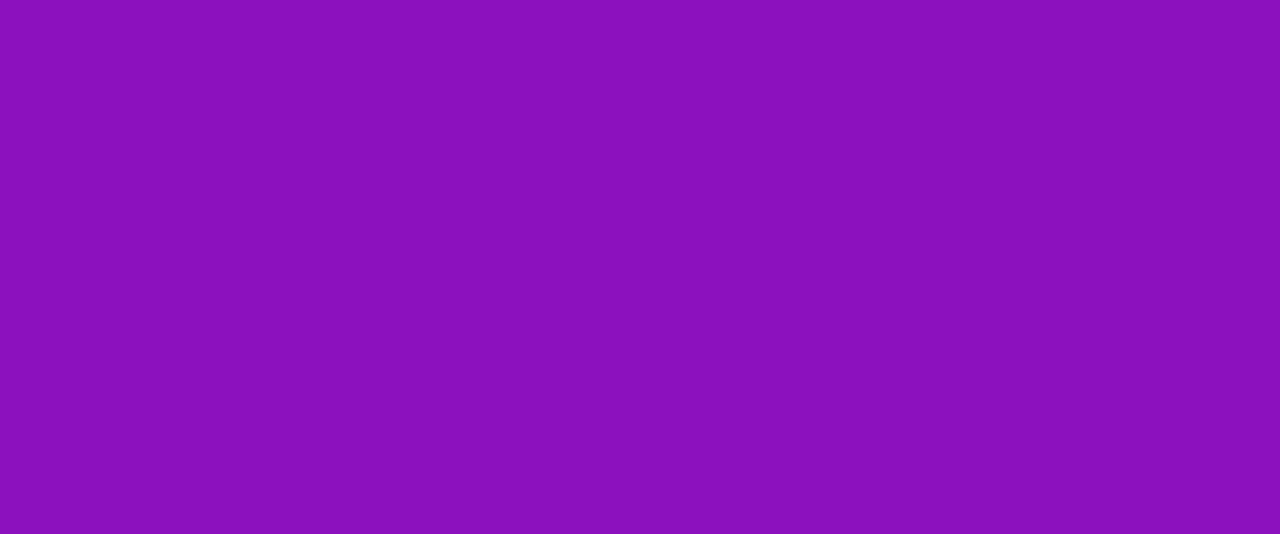
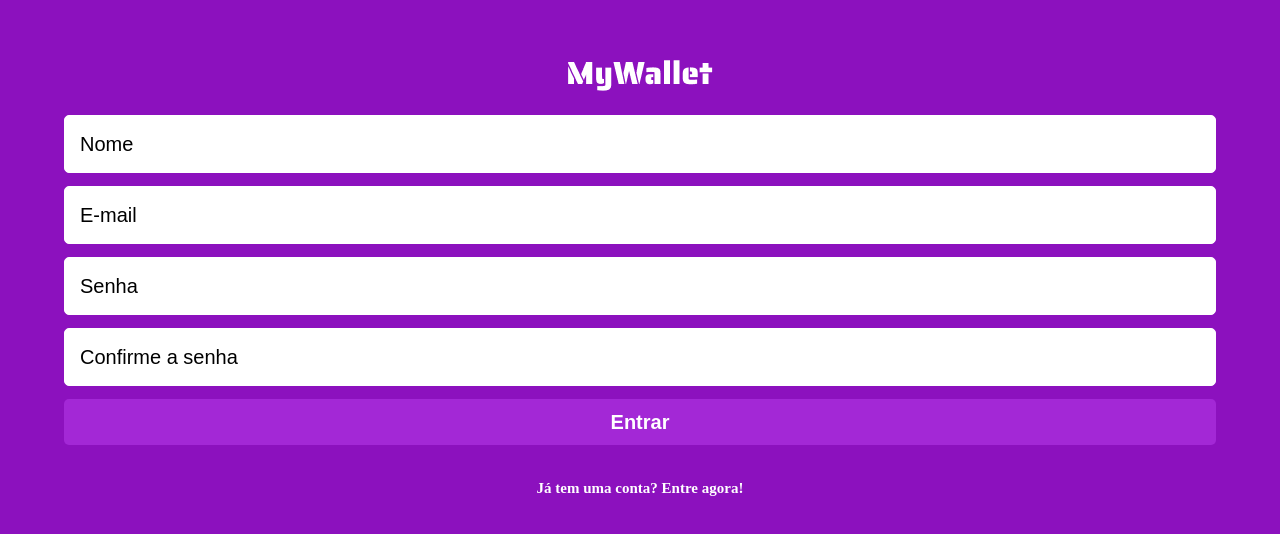
Before and after one commit to JTAlmeida/projeto13-mywallet-front, a React (Create React App) app: page /sign-up in a window 1280 px wide. Shown: the part 122-656 px from the top of the page. Built offline with nearby package versions, Linux system fonts and the light colour scheme.

Commit message:
added sign-up page, also added history page (landing page) as private (private page layout done aswell)

```diff
--- a/src/Components/App.js
+++ b/src/Components/App.js
@@ -4,6 +4,7 @@ import GlobalStyle from "../css/GlobalStyle";
 import PrivatePage from "./PrivatePage";
 import SignIn from "./SignIn/SignIn";
 import SignUp from "./SignUp/SignUp";
+import History from "./History/History";
 import UserContext from "../contexts/UserContext";
 
 export default function App() {
@@ -17,6 +18,14 @@ export default function App() {
           <Routes>
             <Route path="/" element={<SignIn />}></Route>
             <Route path="/sign-up" element={<SignUp />}></Route>
+            <Route
+              path="/history"
+              element={
+                <PrivatePage>
+                  <History />
+                </PrivatePage>
+              }
+            ></Route>
           </Routes>
         </BrowserRouter>
       </UserContext.Provider>
--- /dev/null
+++ b/src/Components/History/History.js
@@ -0,0 +1,3 @@
+export default function History() {
+  return <></>;
+}
--- /dev/null
+++ b/src/Components/History/History.style.js
@@ -0,0 +1 @@
+import styled from "styled-components";
--- a/src/Components/PrivatePage.js
+++ b/src/Components/PrivatePage.js
@@ -0,0 +1,78 @@
+import { useNavigate } from "react-router-dom";
+import logo from "../assets/logo.png";
+import styled from "styled-components";
+
+const SEC = 1000;
+const MIN = SEC * 60;
+
+export default function PrivatePage({ children }) {
+  const navigate = useNavigate();
+
+  const auth = JSON.parse(localStorage.getItem("mywallet"));
+
+  function renderError() {
+    localStorage.clear("mywallet");
+
+    return (
+      <>
+        <Wrapper>
+          <img src={logo} alt="logo" />
+          <h1>
+            Você não pode acessar esta página.
+            <p>Por favor, cadastre-se ou faça login.</p>
+          </h1>
+          <button onClick={() => navigate("/")}>Cadastre-se</button>
+          <button onClick={() => navigate("/sign-up")}>Login</button>
+        </Wrapper>
+      </>
+    );
+  }
+
+  const timeNow = +new Date();
+
+  if (!auth) {
+    return renderError();
+  } else {
+    const timeLogged = auth.timestamp;
+
+    if (timeNow - timeLogged >= 60 * MIN) {
+      return renderError();
+    } else {
+      return <>{children}</>;
+    }
+  }
+}
+
+const Wrapper = styled.div`
+  width: 100%;
+  min-height: 100vh;
+  display: flex;
+  flex-direction: column;
+  justify-content: center;
+  align-items: center;
+
+  h1 {
+    margin-top: 40px;
+    margin-bottom: 50px;
+    color: rgba(255, 255, 255, 1);
+    font-size: 23px;
+    font-weight: 700;
+    text-align: center;
+  }
+
+  p {
+    margin-top: 5px;
+  }
+
+  button {
+    height: 40px;
+    width: 90%;
+    margin-bottom: 20px;
+    background-color: rgba(163, 40, 214, 1);
+    border-radius: 5px;
+    color: rgba(255, 255, 255, 1);
+    font-size: 20px;
+    font-weight: 600;
+    cursor: pointer;
+  }
+`;
--- a/src/Components/SignIn/SignIn.js
+++ b/src/Components/SignIn/SignIn.js
@@ -36,7 +36,7 @@ export default function SignIn() {
 
     const promise = signIn(form);
     promise.catch((res) => {
-      alert(res.responde.sata.message);
+      alert(res.response.data.message);
       setIsLoading(false);
       setForm({
         email: "",
@@ -63,8 +63,39 @@ export default function SignIn() {
       navigate("/history");
     });
   }
+
   return (
     <>
+      {isLoading ? (
+        <Wrapper>
+          <img src={logo} alt="logo" />
+
+          <Form onSubmit={sendSignIn}>
+            <Input
+              disabled
+              placeholder="E-mail"
+              name="email"
+              type="email"
+              value={form.email}
+              onChange={handleForm}
+              required
+            />
+            <Input
+              disabled
+              placeholder="Senha"
+              name="password"
+              type="password"
+              value={form.password}
+              onChange={handleForm}
+              required
+            />
+            <Button disabled type="submit">
+              <ThreeDots color="rgba(255,255,255,1)" height={10} width={45} />
+            </Button>
+          </Form>
+          <Link to="/sign-up">Primeira vez? Cadastre-se!</Link>
+        </Wrapper>
+      ) : (
         <Wrapper>
           <img src={logo} alt="logo" />
 
@@ -89,6 +120,7 @@ export default function SignIn() {
           </Form>
           <Link to="/sign-up">Primeira vez? Cadastre-se!</Link>
         </Wrapper>
+      )}
     </>
   );
 }
--- a/src/Components/SignIn/SignIn.style.js
+++ b/src/Components/SignIn/SignIn.style.js
@@ -2,16 +2,18 @@ import styled from "styled-components";
 
 export const Wrapper = styled.div`
   height: 100vh;
-  margin-top: 159px;
   display: flex;
   flex-direction: column;
   align-items: center;
+  justify-content: center;
 
   img {
     margin-bottom: 24px;
   }
 
   a {
+    font-size: 15px;
+    font-weight: 700;
     color: rgba(255, 255, 255, 1);
     cursor: pointer;
   }
@@ -26,7 +28,7 @@ export const Form = styled.form`
 
 export const Input = styled.input`
   height: 58px;
-  width: 95%;
+  width: 90%;
   margin-bottom: 13px;
   padding: 15px;
   border: 1px solid #ffffff;
@@ -43,8 +45,11 @@ export const Input = styled.input`
 `;
 
 export const Button = styled.button`
+  display: flex;
+  justify-content: center;
+  align-items: center;
   height: 46px;
-width: 95%;
+  width: 90%;
   margin-bottom: 36px;
   background-color: rgba(163, 40, 214, 1);
   border-radius: 5px;
@@ -52,4 +57,4 @@ color: rgba(255, 255, 255, 1);
   font-size: 20px;
   font-weight: 700;
   cursor: pointer;
-`
+`;
--- a/src/Components/SignUp/SignUp.js
+++ b/src/Components/SignUp/SignUp.js
@@ -1,3 +1,164 @@
+import { useState, useEffect } from "react";
+import { useNavigate, Link } from "react-router-dom";
+import { useContext } from "react";
+import UserContext from "../../contexts/UserContext";
+import logo from "../../assets/logo.png";
+import { signUp } from "../../mywalletService";
+import { Wrapper, Input, Form, Button } from "./SignUp.style";
+import { ThreeDots } from "react-loader-spinner";
+
 export default function SignUp() {
-    return <></>;
+  const navigate = useNavigate();
+  const { user, setUser } = useContext(UserContext);
+  const [isLoading, setIsLoading] = useState(false);
+
+  const [form, setForm] = useState({
+    name: "",
+    email: "",
+    password: "",
+    confirmPassword: "",
+  });
+
+  useEffect(() => {
+    if (user) {
+      setUser(JSON.parse(localStorage.getItem("mywallet")));
+      navigate("/history");
+    }
+  }, []);
+
+  function handleForm(e) {
+    setForm({
+      ...form,
+      [e.target.name]: e.target.value,
+    });
   }
+
+  function sendSignUp(e) {
+    e.preventDefault();
+
+    if (form.confirmPassword !== form.password) {
+      return alert("Passwords must match!");
+    }
+
+    setIsLoading(true);
+
+    const promise = signUp(form);
+    promise
+      .catch((res) => {
+        alert(res.response.data.message);
+        setIsLoading(false);
+        setForm({
+          name: "",
+          email: "",
+          password: "",
+          confirmPassword: "",
+        });
+      })
+      .then(() => {
+        setIsLoading(false);
+        setForm({
+          name: "",
+          email: "",
+          password: "",
+          confirmPassword: "",
+        });
+        navigate("/");
+      });
+  }
+
+  return (
+    <>
+      {isLoading ? (
+        <Wrapper>
+          <img src={logo} alt="logo" />
+
+          <Form onSubmit={sendSignUp}>
+            <Input
+              disabled
+              placeholder="Nome"
+              name="name"
+              type="name"
+              value={form.name}
+              onChange={handleForm}
+              required
+            />
+            <Input
+              disabled
+              placeholder="E-mail"
+              name="email"
+              type="email"
+              value={form.email}
+              onChange={handleForm}
+              required
+            />
+            <Input
+              disabled
+              placeholder="Senha"
+              name="password"
+              type="password"
+              value={form.password}
+              onChange={handleForm}
+              required
+            />
+            <Input
+              disabled
+              placeholder="Confirme a senha"
+              name="confirmPassword"
+              type="password"
+              value={form.confirmPassword}
+              onChange={handleForm}
+              required
+            />
+
+            <Button disabled type="submit">
+              <ThreeDots color="rgba(255,255,255,1)" height={10} with={45} />
+            </Button>
+          </Form>
+          <Link to="/">Já tem uma conta? Entre agora!</Link>
+        </Wrapper>
+      ) : (
+        <Wrapper>
+          <img src={logo} alt="logo" />
+
+          <Form onSubmit={sendSignUp}>
+            <Input
+              placeholder="Nome"
+              name="name"
+              type="name"
+              value={form.name}
+              onChange={handleForm}
+              required
+            />
+            <Input
+              placeholder="E-mail"
+              name="email"
+              type="email"
+              value={form.email}
+              onChange={handleForm}
+              required
+            />
+            <Input
+              placeholder="Senha"
+              name="password"
+              type="password"
+              value={form.password}
+              onChange={handleForm}
+              required
+            />
+            <Input
+              placeholder="Confirme a senha"
+              name="confirmPassword"
+              type="password"
+              value={form.confirmPassword}
+              onChange={handleForm}
+              required
+            />
+
+            <Button type="submit">Entrar</Button>
+          </Form>
+          <Link to="/">Já tem uma conta? Entre agora!</Link>
+        </Wrapper>
+      )}
+    </>
+  );
+}
--- a/src/Components/SignUp/SignUp.style.js
+++ b/src/Components/SignUp/SignUp.style.js
@@ -0,0 +1,60 @@
+import styled from "styled-components";
+
+export const Wrapper = styled.div`
+  height: 100vh;
+  display: flex;
+  flex-direction: column;
+  align-items: center;
+  justify-content: center;
+
+  img {
+    margin-bottom: 24px;
+  }
+
+  a {
+    font-size: 15px;
+    font-weight: 700;
+    color: rgba(255, 255, 255, 1);
+    cursor: pointer;
+  }
+`;
+
+export const Form = styled.form`
+  width: 100%;
+  display: flex;
+  flex-wrap: wrap;
+  justify-content: space-around;
+`;
+
+export const Input = styled.input`
+  height: 58px;
+  width: 90%;
+  margin-bottom: 13px;
+  padding: 15px;
+  border: 1px solid #ffffff;
+  border-radius: 5px;
+  color: rgba(0, 0, 0, 1);
+  font-size: 20px;
+  font-weight: 400;
+
+  &::placeholder {
+    color: rgba(0, 0, 0, 1);
+    font-size: 20px;
+    font-weight: 400;
+  }
+`;
+
+export const Button = styled.button`
+display: flex;
+justify-content: center;
+align-items: center;
+height: 46px;
+width: 90%;
+margin-bottom: 36px;
+background-color: rgba(163, 40, 214, 1);
+border-radius: 5px;
+color: rgba(255, 255, 255, 1);
+font-size: 20px;
+font-weight: 700;
+cursor: pointer;
+`
--- a/src/css/GlobalStyle.js
+++ b/src/css/GlobalStyle.js
@@ -134,6 +134,9 @@ const Global = css`
   * {
     box-sizing: border-box;
   }
+  a{
+    text-decoration: none;
+  }
   html,
   body {
     width: 100%;
```
Lines whose indentation alone changed are shown as unchanged.
